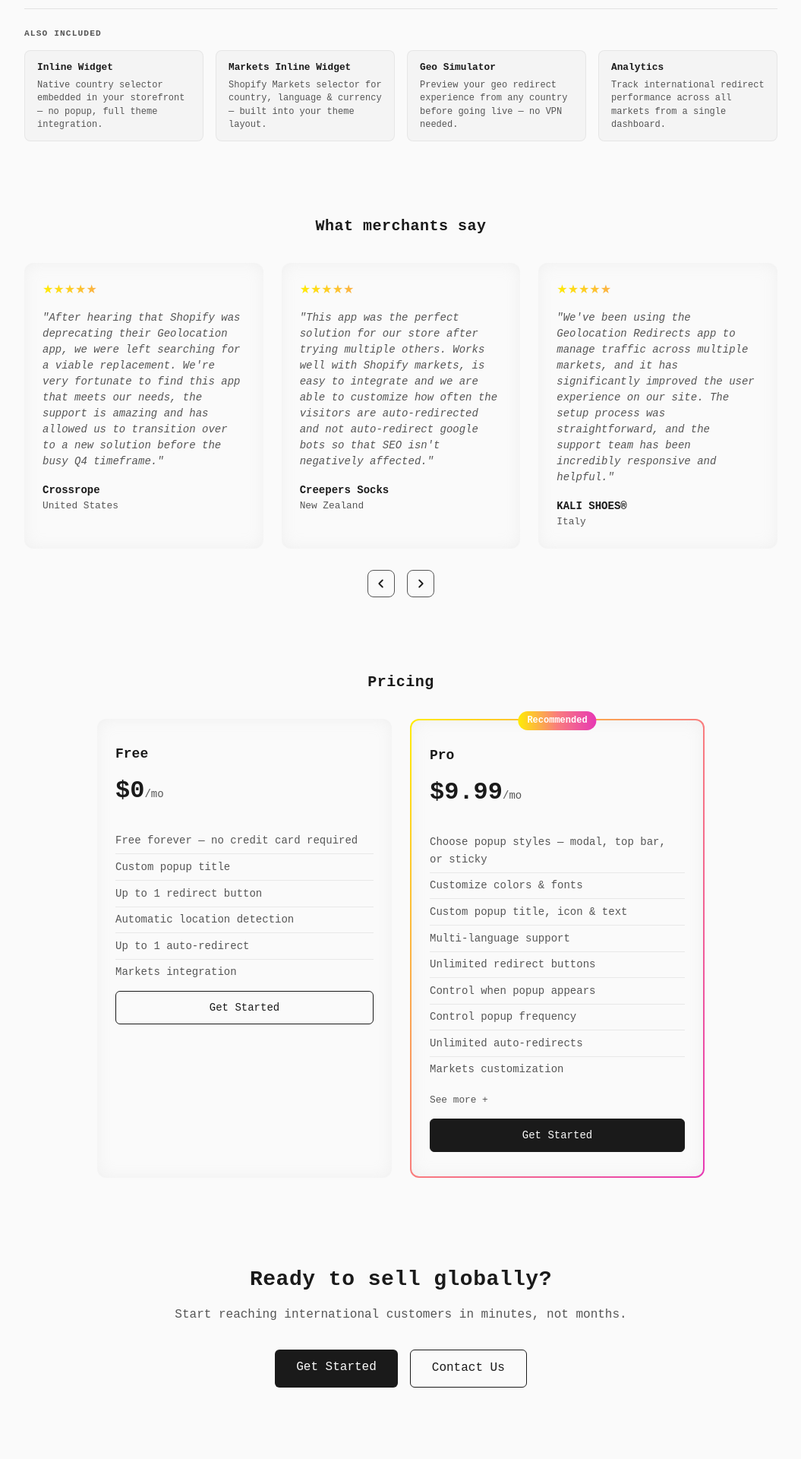
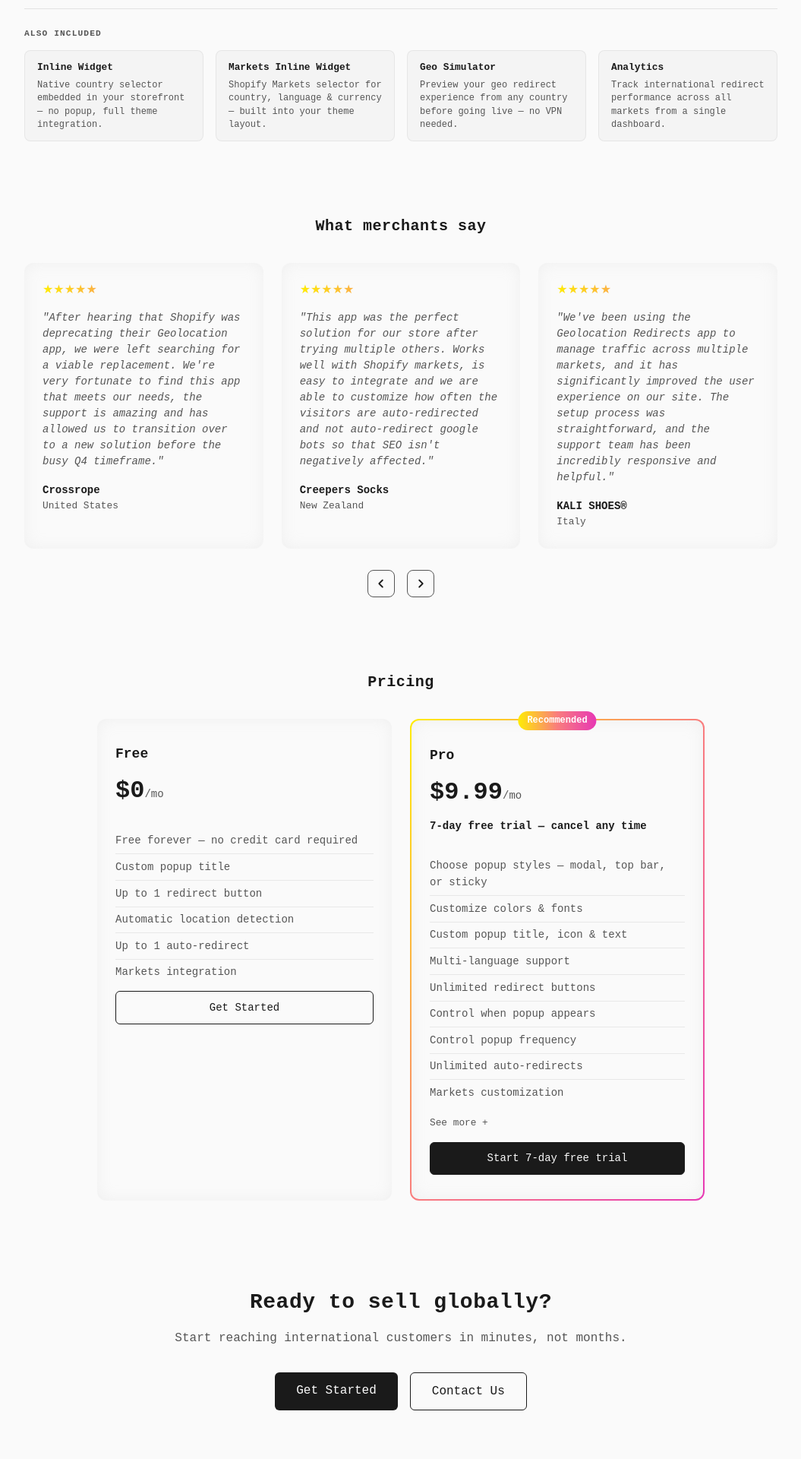
Before and after one commit to Sanj718/xapps, a Jekyll site: the page built from index.html, in a window 1280 px wide. Shown: the part 2065-3985 px from the top of the page at 76% size, without its empty margins (112-1167 px from the left). Built offline with Jekyll 4.4.1, drawn with Linux system fonts in a browser that asks for light colours; before the commit the page ends 3955 px from its top, so only the background shows below that.

Commit message:
Pricing: 7-day free trial on Pro; development stores get Pro free (Dev plan removed)
- Home pricing: trial line under the Pro price, CTA 'Start 7-day free trial'
- Plans: trial section, Dev plan replaced by a Development Stores section
- Getting started: note updated
- FAQ: 'Is there a free trial?'

Co-Authored-By: Claude Sonnet 5.5 <noreply@anthropic.com>

```diff
--- a/css/style.css
+++ b/css/style.css
@@ -1262,6 +1262,14 @@ scroll-carousel {
   color: var(--color-muted);
 }
 
+/* "7-day free trial" line under the Pro price; sits closer to the price than the default gap. */
+.pricing__price + .pricing__trial {
+  margin-top: -1rem;
+  margin-bottom: 1.5rem;
+  font-size: 0.875rem;
+  font-weight: 600;
+}
+
 .pricing__features {
   list-style: none;
   margin-bottom: 0.5rem;
--- a/index.html
+++ b/index.html
@@ -514,6 +514,7 @@ description: Geolocation Flow by xapps — automatic geo-redirects, country sele
       <p class="pricing__price">
         $9.99<span class="pricing__period">/mo</span>
       </p>
+      <p class="pricing__trial">7-day free trial — cancel any time</p>
       <ul class="pricing__features">
         <li>Choose popup styles — modal, top bar, or sticky</li>
         <li>Customize colors &amp; fonts</li>
@@ -546,7 +547,7 @@ description: Geolocation Flow by xapps — automatic geo-redirects, country sele
       <a
         href="https://apps.shopify.com/geolocation-flow"
         class="pricing__cta pricing__cta--primary"
-        >Get Started</a
+        >Start 7-day free trial</a
       >
     </div>
   </div>
```
Also changed, not shown: _docs/faq.md (+4 -0 lines), _docs/getting-started.md (+1 -1 lines), _docs/plans.md (+7 -3 lines).
